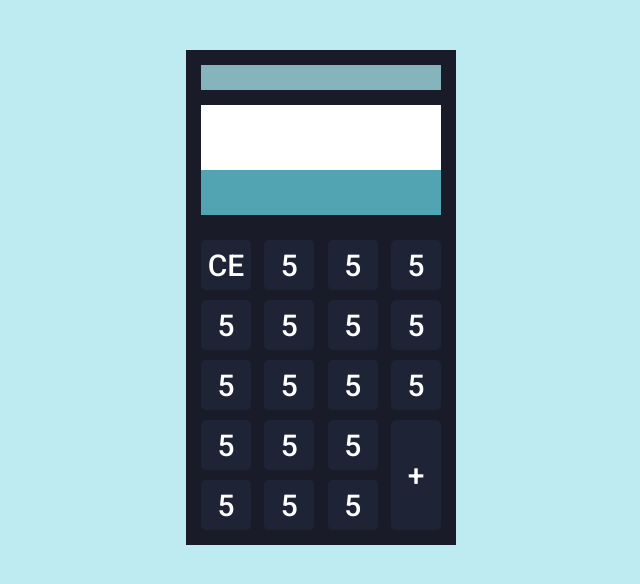
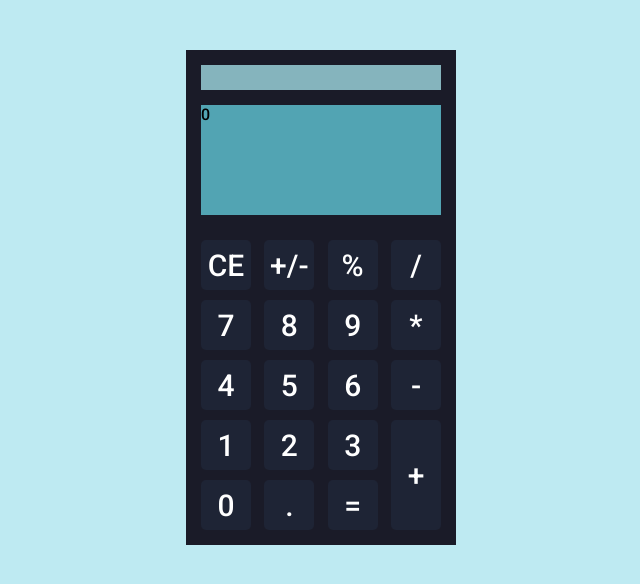
Before and after one commit to Irynanaiko/Calculator-online, a plain HTML site: page index.html in a window 1280 px wide. Shown: the whole page, without its empty margins (319-959 px from the left). Drawn offline with Linux system fonts and the light colour scheme.

Commit message:
add some html

```diff
--- a/app.js
+++ b/app.js
@@ -0,0 +1,6 @@
+window.addEventListener("DOMContentLoaded", () => {
+
+
+
+
+});
--- a/index.html
+++ b/index.html
@@ -13,44 +13,43 @@
   <main class="calc">
     <div class="calc-main">
 
-      <div class="calc-header">
+      <div class="calc-header"></div>
 
-      </div>
-
-      <div class="calc-display">
-        <div class="calc-result">
-
-        </div>
-      </div>
+      <div id="viewer" class="viewer calc-display">0</div>
 
       <div class="calc-keyboard">
+
         <div class="calc-keyboard-col">
-          <button class="btn" type="button">CE</button>
-          <button class="btn" type="button">5</button>
-          <button class="btn" type="button">5</button>
-          <button class="btn" type="button">5</button>
-          <button class="btn" type="button">5</button>
+          <button id="clear" class="btn clear" type="button">CE</button>
+          <button class="num btn" data-num="7" type="button">7</button>
+          <button class="num btn" data-num="4" type="button">4</button>
+          <button class="num btn" data-num="1" type="button">1</button>
+          <button class="num btn" data-num="0" type="button">0</button>
         </div>
+
         <div class="calc-keyboard-col">
-          <button class="btn" type="button">5</button>
-          <button class="btn" type="button">5</button>
-          <button class="btn" type="button">5</button>
-          <button class="btn" type="button">5</button>
-          <button class="btn" type="button">5</button>
+          <button class="ops btn" data-ops="plus-minus" type="button">+/-</button>
+          <button class="num btn" data-num="8" type="button">8</button>
+          <button class="num btn" data-num="5" type="button">5</button>
+          <button class="num btn" data-num="2" type="button">2</button>
+          <button class="num btn" data-num="." type="button">.</button>
         </div>
+
         <div class="calc-keyboard-col">
-          <button class="btn" type="button">5</button>
-          <button class="btn" type="button">5</button>
-          <button class="btn" type="button">5</button>
-          <button class="btn" type="button">5</button>
-          <button class="btn" type="button">5</button>
+          <button class="ops btn" data-ops="interest" type="button">%</button>
+          <button class="num btn" data-num="9" type="button">9</button>
+          <button class="num btn" data-num="6" type="button">6</button>
+          <button class="num btn" data-num="3" type="button">3</button>
+          <button id="equals" class="equals btn" data-result="" type="button">=</button>
         </div>
+
         <div class="calc-keyboard-col">
-          <button class="btn" type="button">5</button>
-          <button class="btn" type="button">5</button>
-          <button class="btn" type="button">5</button>
-          <button class="btn btn-big" type="button">+</button>
+          <button class="ops btn" data-ops="divided by" type="button">/</button>
+          <button class="ops btn" data-ops="times" type="button">*</button>
+          <button class="ops btn" data-ops="minus" type="button">-</button>
+          <button class="btn btn-big ops" data-ops="plus" type="button">+</button>
         </div>
+
       </div>
     </div>
   </main>
```
